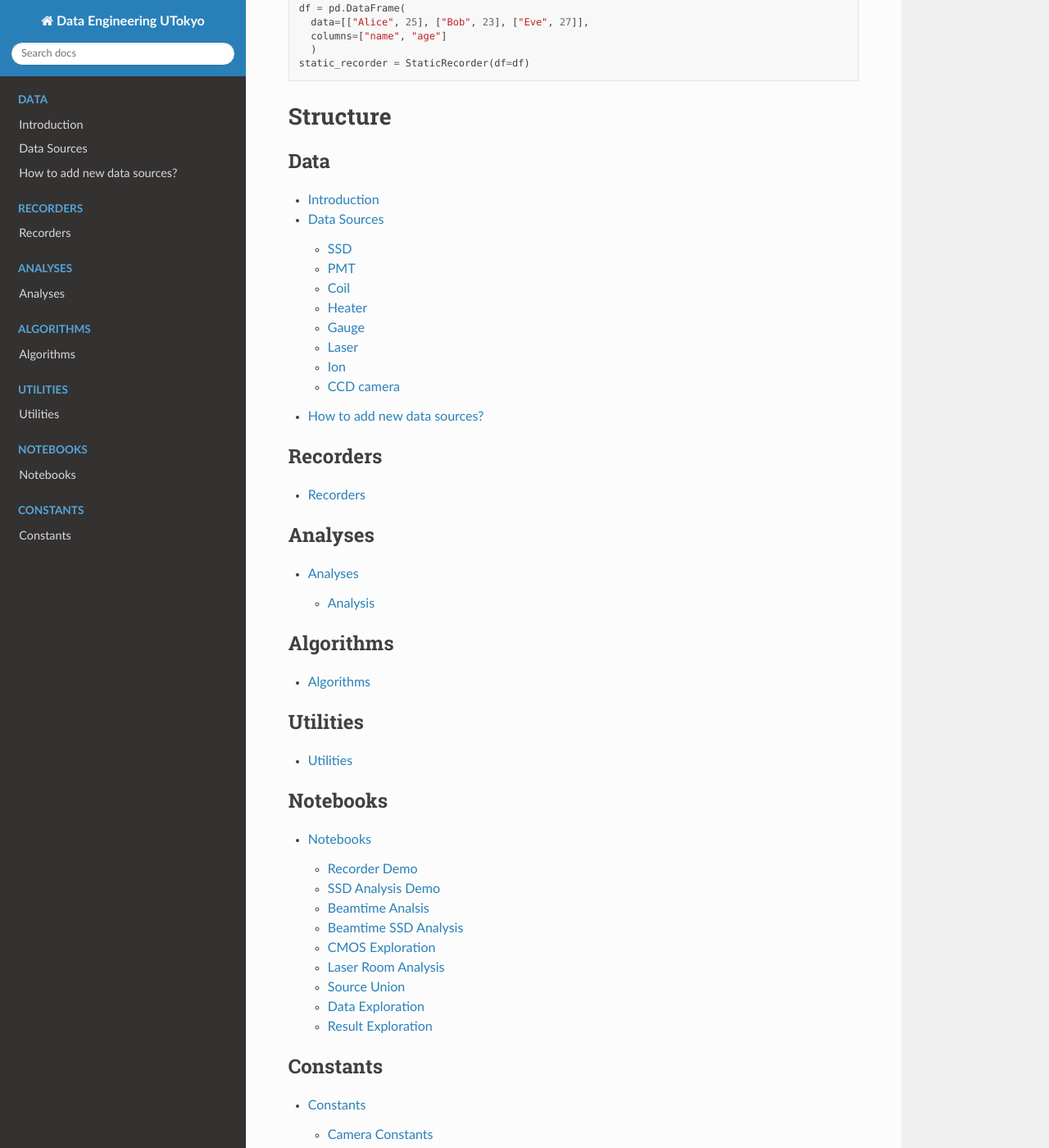
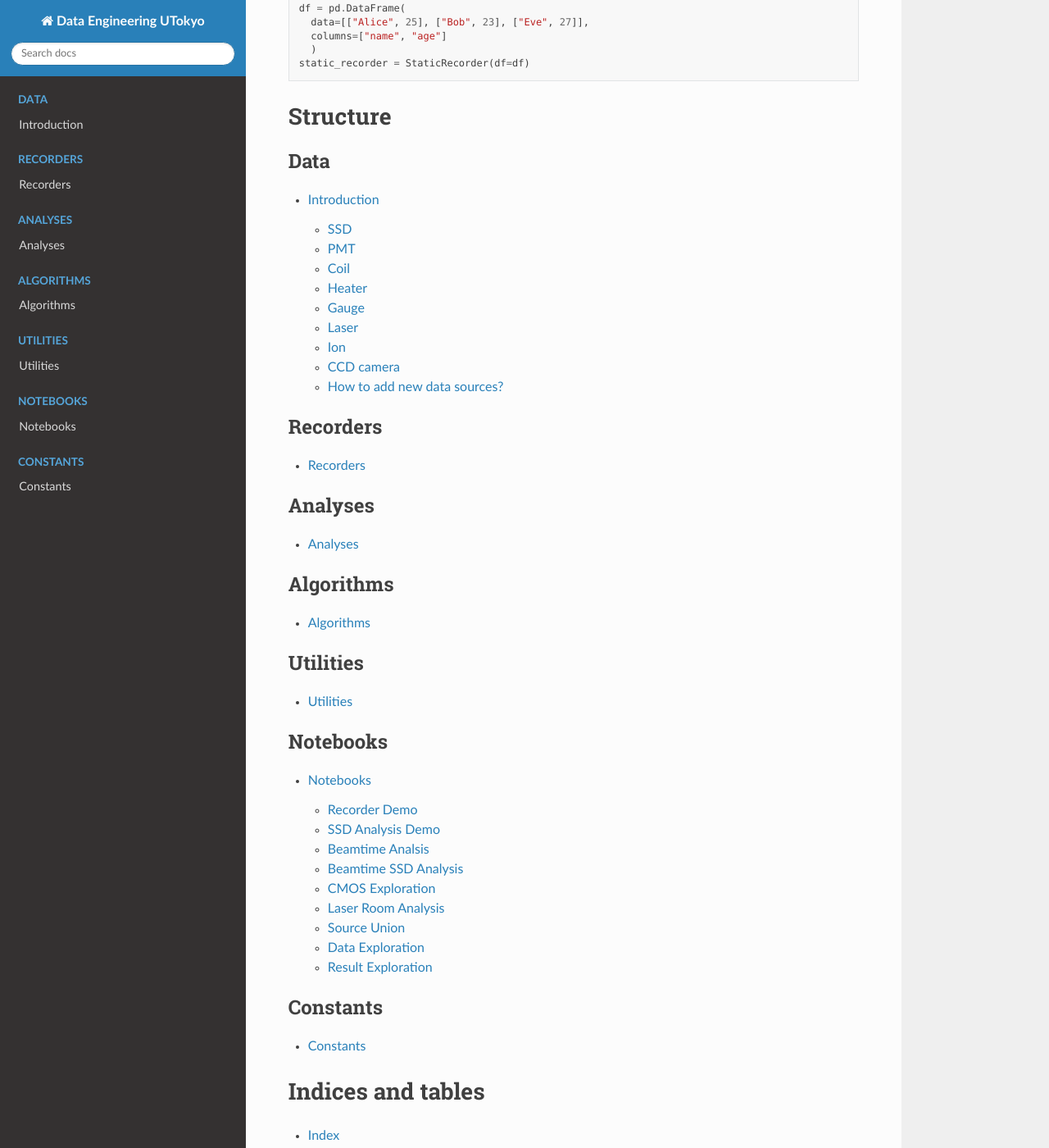
Before and after one commit to romanwixinger/data-engineering-utokyo, a Sphinx documentation site: the page built from docs/source/index.rst, in a window 1280 px wide and 1400 px high, scrolled down 5011 px. Shown: the whole window at 82% size. Built offline with Sphinx 7.4.7 and the Read the Docs theme 2.0.0, drawn with Linux system fonts in a browser that asks for light colours; some of the changed lines change nothing that is shown.

```diff
--- a/docs/source/analyses.rst
+++ b/docs/source/analyses.rst
@@ -8,8 +8,7 @@
     * SSDAnalysisWrapper (Analyses peaks in the SSD data from many files)
     * PMTAnalysis (Analyses the PMT data)
 
-Analysis
---------
+
 .. automodule:: data_eng_utokyo.analyses
    :members:
    :imported-members:
--- a/docs/source/constants.rst
+++ b/docs/source/constants.rst
@@ -1,8 +1,5 @@
 Constants
 =========
-
-Camera Constants
-----------------
 
 Physical constants and parameters of the experiments. These are mainly used in the ImageAnalysis.
 
--- a/docs/source/data.rst
+++ b/docs/source/data.rst
@@ -5,10 +5,6 @@
 providing a quadratic speedup compared to reloading the data. One can process new formats easily, be creating a child
 class of Recorder and just overriding the behaviour which has to differ from the default.
 
-Data Sources
-============
-
-The package cover the following data sources at the moment.
 
 SSD
 ---
@@ -51,6 +47,6 @@
 To be added.
 
 How to add new data sources?
-============================
+----------------------------
 
 To be added.
--- a/docs/source/index.rst
+++ b/docs/source/index.rst
@@ -243,43 +243,43 @@
 **Structure**
 =============
 .. toctree::
-   :maxdepth: 2
+   :maxdepth: 4
    :caption: Data
 
    data
 
 .. toctree::
-   :maxdepth: 2
+   :maxdepth: 4
    :caption: Recorders
 
    recorders
 
 .. toctree::
-   :maxdepth: 2
+   :maxdepth: 4
    :caption: Analyses
 
    analyses
 
 .. toctree::
-   :maxdepth: 2
+   :maxdepth: 4
    :caption: Algorithms
 
    algorithms
 
 .. toctree::
-   :maxdepth: 2
+   :maxdepth: 4
    :caption: Utilities
 
    utilities
 
 .. toctree::
-   :maxdepth: 2
+   :maxdepth: 4
    :caption: Notebooks
 
    notebooks
 
 .. toctree::
-   :maxdepth: 2
+   :maxdepth: 4
    :caption: Constants
 
    constants
```
